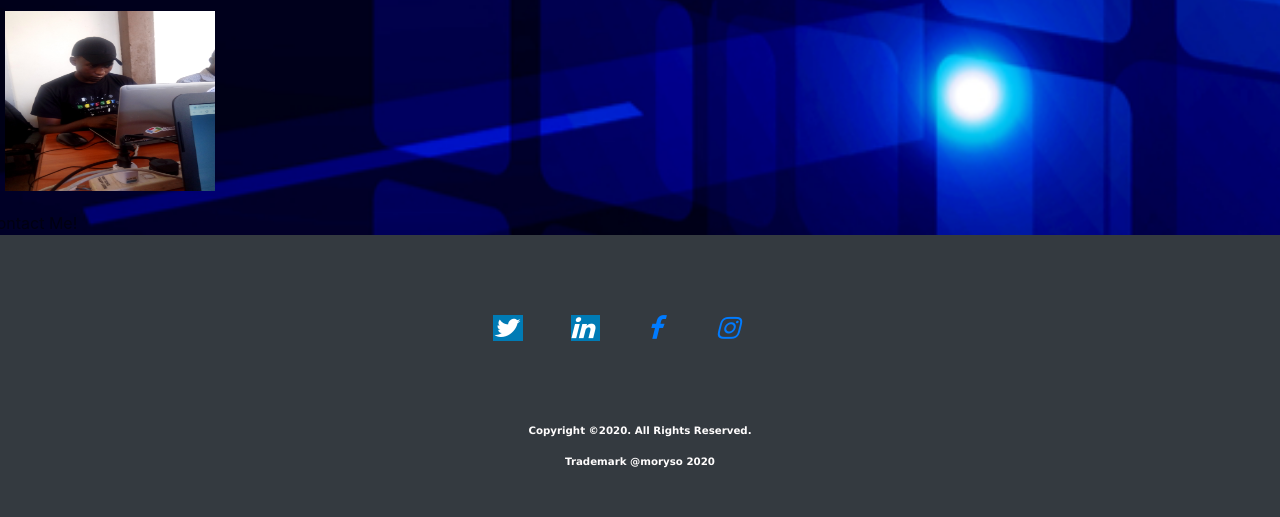
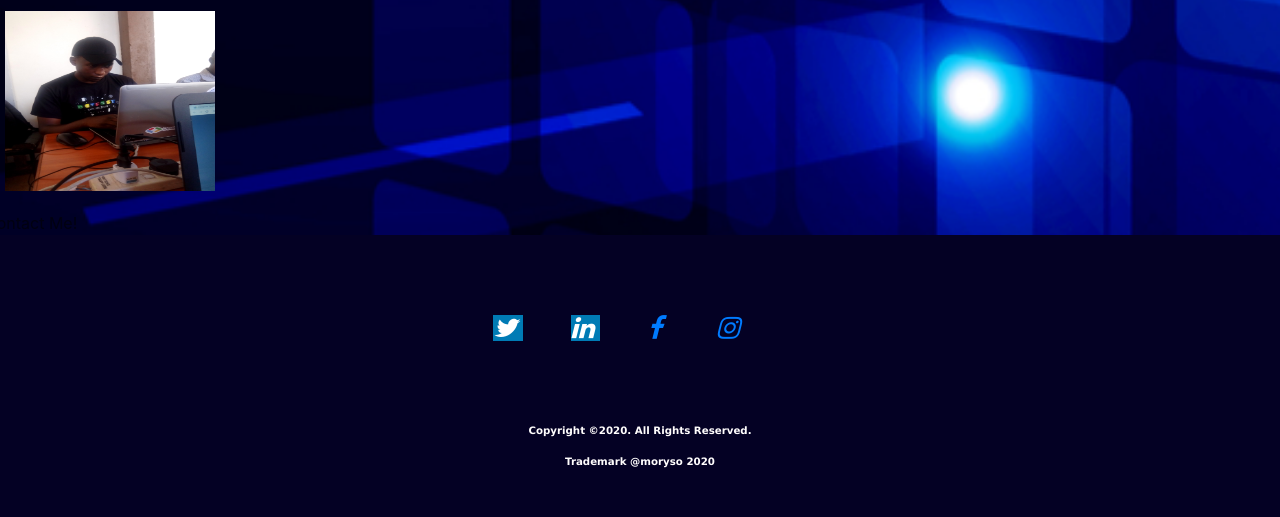
Before and after one commit to mourice-oduor/Personal-Website, a PHP site: page / in a window 1280 px wide. Shown: the part 2125-2642 px from the top of the page. Run offline with PHP 8.4, Linux system fonts and the light colour scheme.

Commit message:
Update CSS file

```diff
--- a/css/styles.css
+++ b/css/styles.css
@@ -1,13 +1,13 @@
+.navbar-nav:hover {
+    background:#000;
+}
 .nav-item {
     border-top: 15px solid rgb(14, 67, 214);
+    border-bottom: 15px solid rgb(14, 67, 214);
     padding: 2px;
     margin: 0px auto;
     border-left: 15px solid transparent;
     border-right: 15px solid transparent;
-    border-bottom: 15px solid rgb(14, 67, 214);
-}
-.nav a, .navbar-nav:hover{
-    background:#000;color:#fff;color:#aaa;
 }
 
 .container {
@@ -25,7 +25,7 @@
   column-rule-width: 1px solid rgb(6, 61, 80);
 }
 
-.leftn, :right {
+.left, .right {
   width: 25%;
 }
 
@@ -119,7 +119,8 @@ input[type=text], textarea{
 }
 
 input[type=submit] {
-    margin-left:200px;border:1px solid black;
+    margin-left:200px;
+    border:1px solid black;
     color:rgb(248, 245, 245);
     background:rgb(21, 21, 88);
     padding:5px;
@@ -147,8 +148,9 @@ input[type=submit] {
   padding: 1rem;
   bottom: 0%;
   width: 100%;
-  background: var(--dark);
-  color: var(--light);
+  background-color: rgb(4, 1, 36);
+  /* background: var(--dark);
+  color: var(--light); */
   text-align: center;
 }
 
```
